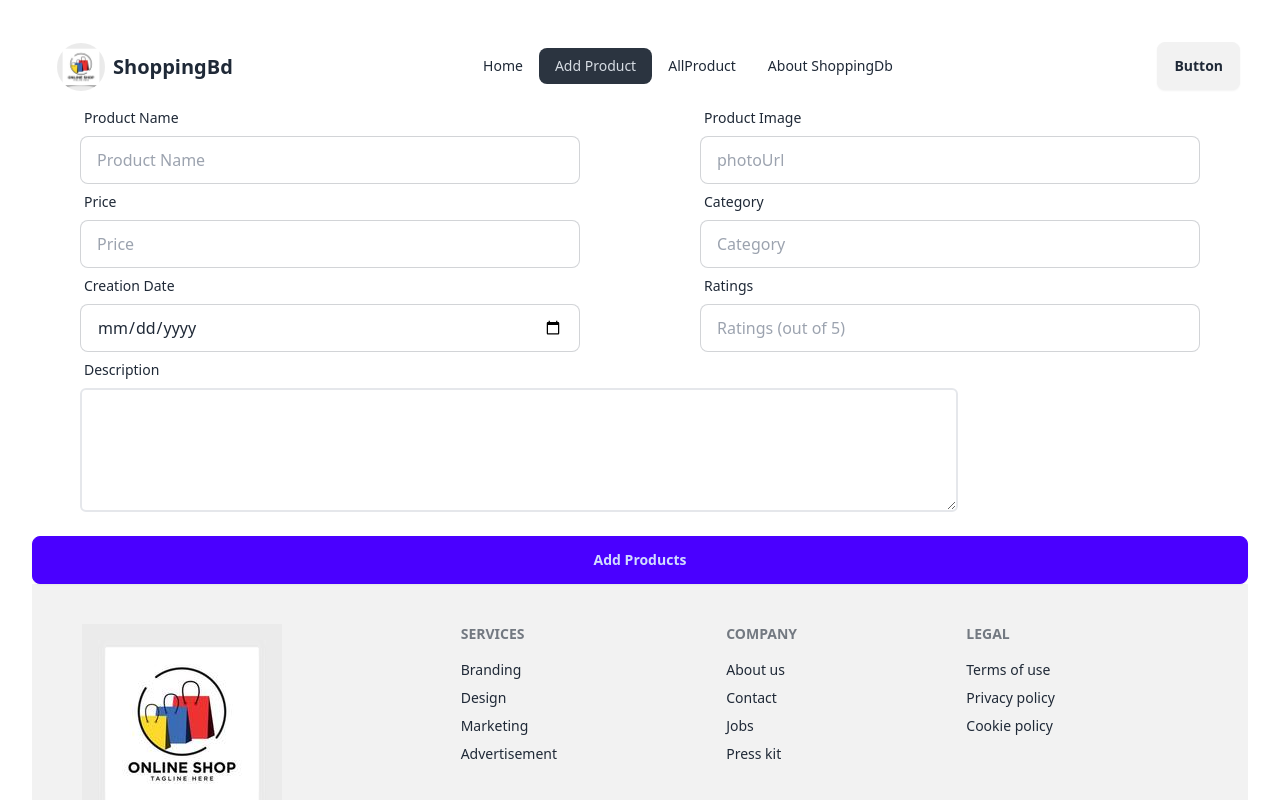
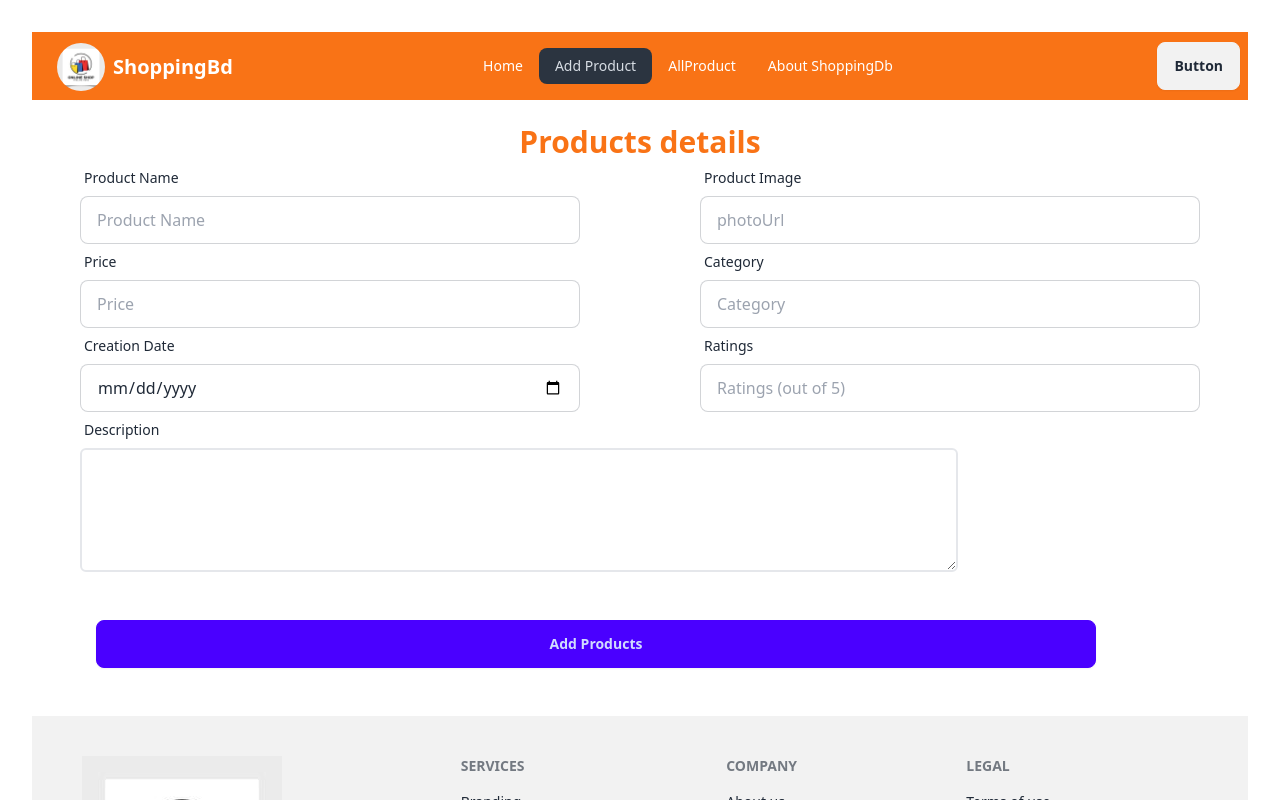
Before and after one commit to Emrandu1989/shoppingBd, a React (Vite) app: page /addProduct in a window 1280 px wide. Shown: the top 800 px of the page. Built offline with nearby package versions, Linux system fonts and the light colour scheme.

Commit message:
product detail page edited

```diff
--- a/src/components/Banner.jsx
+++ b/src/components/Banner.jsx
@@ -8,7 +8,7 @@ import banner3 from '../assets/shopping3.jpg';
 const Banner = () => {
     return (
         <div>
-            <div className="carousel w-full">
+            <div className="carousel w-full ">
   <div id="slide1" className="carousel-item relative w-full">
     <img
       src={banner}
--- a/src/components/Navbar.jsx
+++ b/src/components/Navbar.jsx
@@ -11,7 +11,7 @@ const Navbar = () => {
        </>
     return (
         <div>
-            <div className="navbar bg-base-100">
+            <div className="navbar text-white bg-orange-500">
   <div className="navbar-start">
     <div className="dropdown">
       <div tabIndex={0} role="button" className="btn btn-ghost lg:hidden">
--- a/src/pages/AddProduct.jsx
+++ b/src/pages/AddProduct.jsx
@@ -3,13 +3,14 @@ import { Helmet } from 'react-helmet-async';
 
 const AddProduct = () => {
     return (
-        <div>
+        <div className='mt-6'>
                  <>
               <Helmet>
                       <title> ShoppingBd |  AddProducts </title>
               </Helmet>
 
            <form>
+              <h2 className='text-3xl font-bold text-orange-500'> Products details</h2>
 
             <div className="lg:flex gap-4 justify-between items-center lg:px-12">
             <div className="form-control">
@@ -66,7 +67,7 @@ const AddProduct = () => {
 
             </div>
 
-        <div className="form-control mt-6">
+        <div className="form-control w-[1000px] ml-16 my-12">
           <button className="btn btn-primary">Add Products</button>
         </div>
       </form>
```
